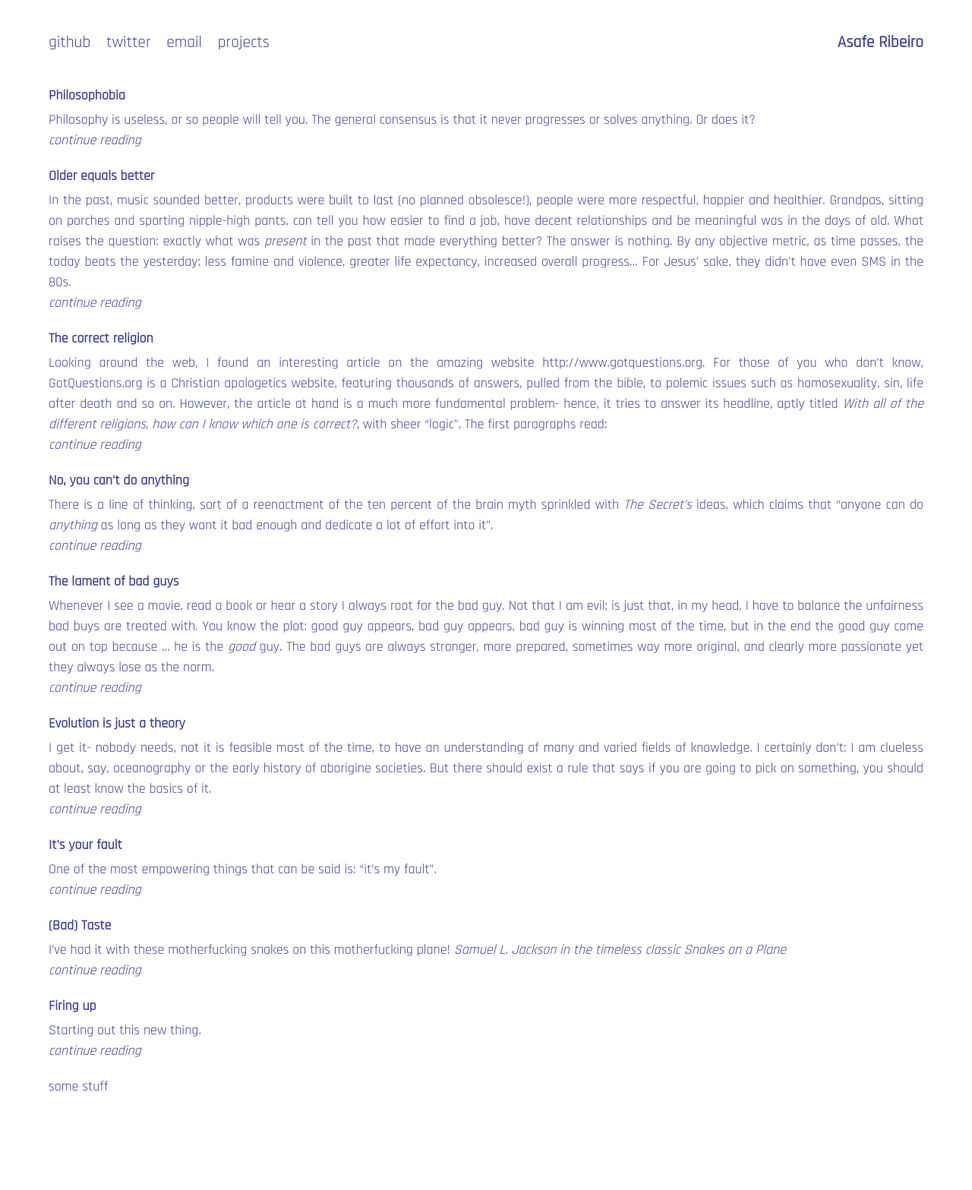
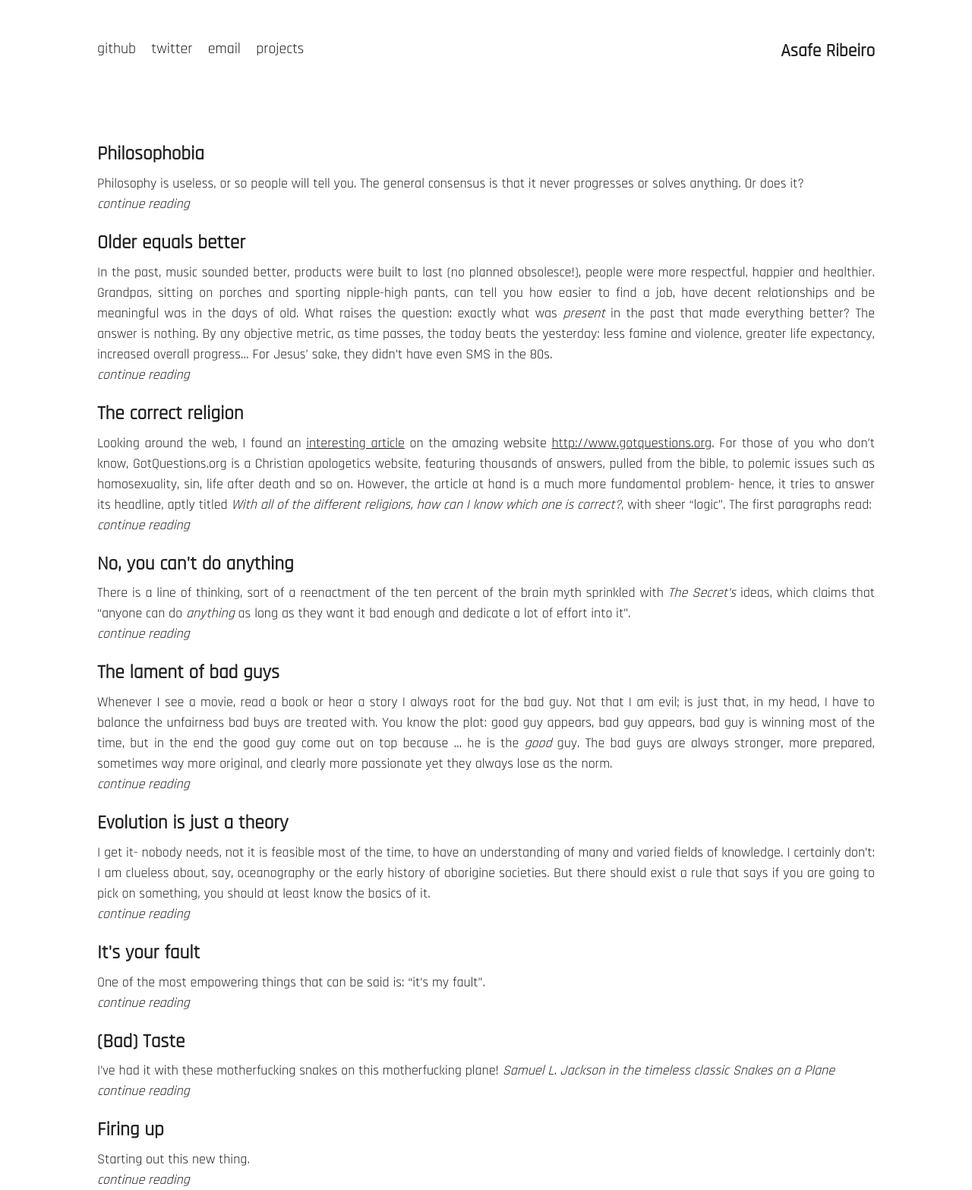
Before and after one commit to easafe/easafe.github.io, a Jekyll site: the page built from index2.html, in a window 1280 px wide. Shown: the whole page at 76% size. Built offline with Jekyll 4.4.1, drawn with Linux system fonts in a browser that asks for light colours; before the commit the page ends 1444 px from its top, so only the background shows below that.

Commit message:
more styles for new layout

```diff
--- a/_layouts/default2.html
+++ b/_layouts/default2.html
@@ -33,7 +33,6 @@
             {{ content }}
         </article>
         <footer>
-            some stuff
         </footer>
     </div>
 </body>
--- a/css/site2.css
+++ b/css/site2.css
@@ -9,14 +9,14 @@ html, body {
   width: 100%;
   height: 100%;
   font-size:18px;
-  color:#42449D;
+  color:#222;
   line-height: 1.5;
   font-family: 'Rajdhani';
   -webkit-font-smoothing: antialiased;
 }
 
 a {
-  color:#42449D;
+  color:#222;
   cursor: pointer;
   text-decoration: none;
 }
@@ -27,24 +27,32 @@ a:hover {
 
 .site {
    margin: 0 auto;
-   width: 90%;
+   width: 80%;
 }
 /*flexbox, bitches*/
 .site-header {
   display: flex;
   justify-content: space-between;
-  margin: 40px 0px;
+  margin: 50px 0 100px 0;
   font-family: 'Rajdhani';
-  font-size: 1.19em;
 }
 
 .menu{
-  align-self: flex-start;
+  font-size: 1.1em;
 }
 
 .menu li {
   display: inline;
   padding-right:15px;
+
+}
+
+.logo {
+  font-size: 1.3em;
+}
+
+.title {
+  font-size: 1.4em;
 }
 
 .logo, .title {
@@ -56,6 +64,11 @@ a:hover {
   text-align: justify;
 }
 
+.post a{
+  text-decoration: underline;
+}
+
 .more {
   font-style: italic;
+  text-decoration: none !important;
 }
```
